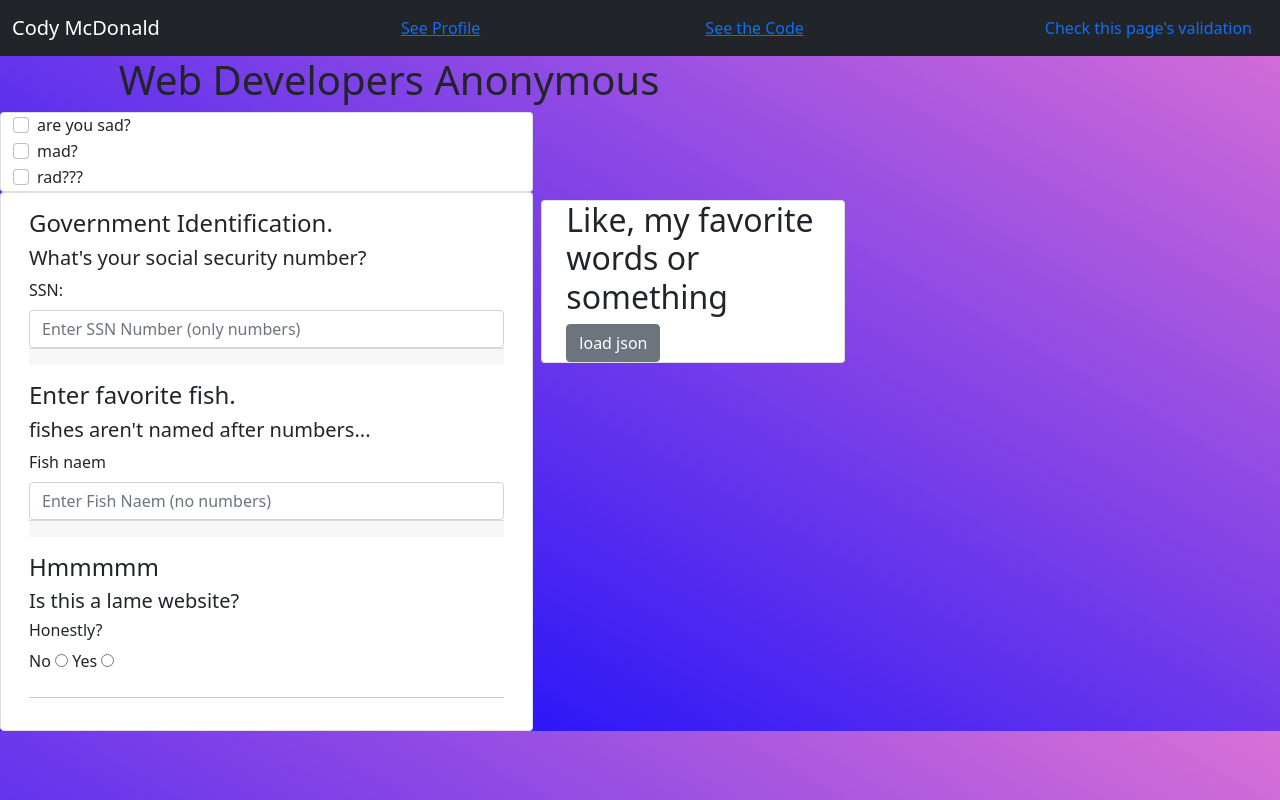
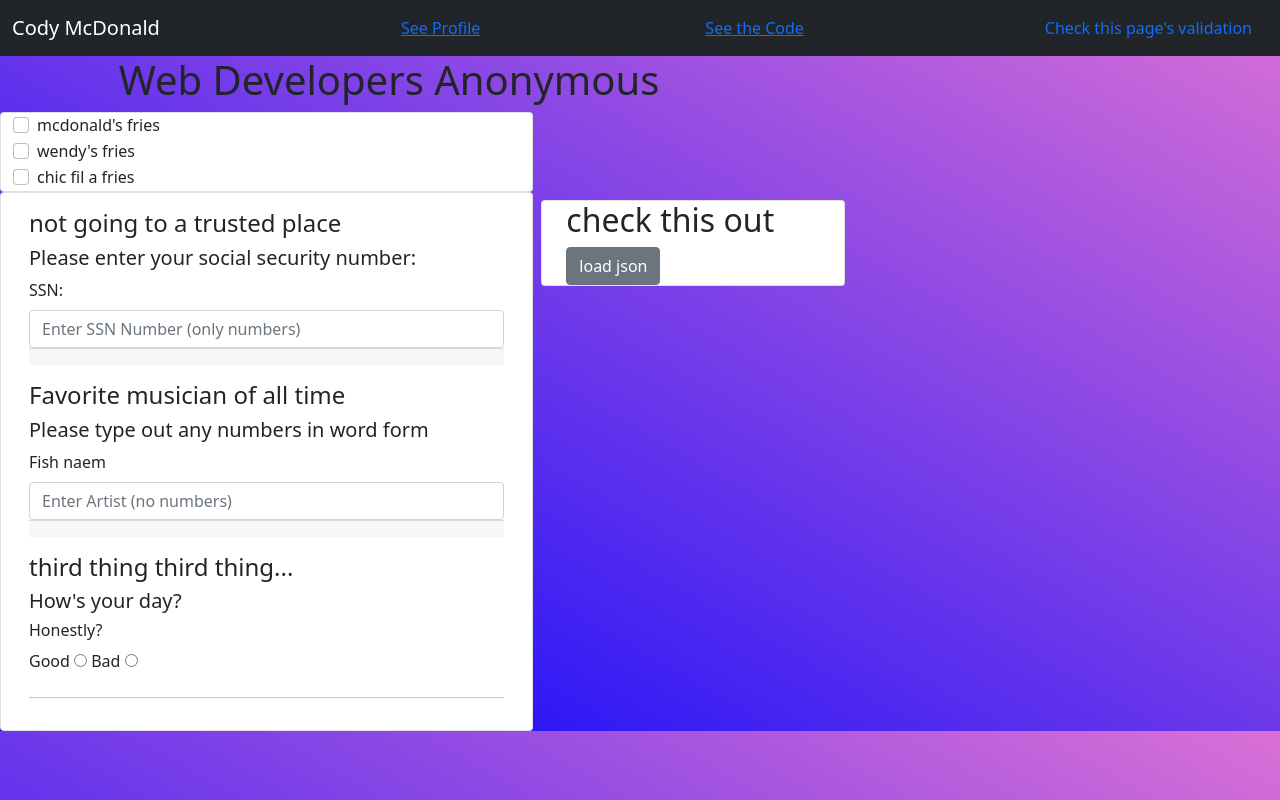
Before and after one commit to cmcdonald6/turbo-goggles, a plain HTML site: page index.html in a window 1280 px wide. Drawn offline with nearby package versions, Linux system fonts and the light colour scheme; a script that the page names is missing; a web font is replaced by a local one.

Commit message:
few fixes

```diff
--- a/index.html
+++ b/index.html
@@ -40,7 +40,7 @@
               value="html"
             >
             <!--3 interactable options-->
-            <label class="form-check-label" for="check1">are you sad?</label>
+            <label class="form-check-label" for="check1">mcdonald's fries</label>
           </div>
           <div class="form-check">
             <input
@@ -50,11 +50,11 @@
               name="option2"
               value="javascript"
             >
-            <label class="form-check-label" for="check2">mad?</label>
+            <label class="form-check-label" for="check2">wendy's fries</label>
           </div>
           <div class="form-check">
             <input type="checkbox" class="form-check-input" value="python" >
-            <label class="form-check-label">rad???</label>
+            <label class="form-check-label">chic fil a fries</label>
           </div>
         </div>
       </div>
@@ -64,8 +64,8 @@
         <div class="col-md-5 card">
           <div class="card-body">
             <!--ask user for string of numbers only-->
-            <h4 class="card-title">Government Identification.</h4>
-            <h5>What's your social security number?</h5>
+            <h4 class="card-title">not going to a trusted place</h4>
+            <h5>Please enter your social security number:</h5>
             <!--check for only numbers-->
             <label for="noAlpha" class="form-label">SSN: </label>
             <input
@@ -77,35 +77,35 @@
             >
             <!--2nd data-->
             <p class="card-footer"></p>
-            <!--ask for favorite fish-->
-            <h4 class="card-title">Enter favorite fish.</h4>
-            <h5>fishes aren't named after numbers...</h5>
-            <!--run funtions to check for only letters-->
+            <!--ask for favorite musician-->
+            <h4 class="card-title">Favorite musician of all time</h4>
+            <h5>Please type out any numbers in word form</h5>
+            <!--check for only letters-->
             <label for="noNumbers" class="form-label">Fish naem</label>
             <input
               id="noNumbers"
               class="form-control"
               type="text"
-              placeholder="Enter Fish Naem (no numbers)"
+              placeholder="Enter Artist (no numbers)"
               name="noNumbers"
             >
             <!-- 3rd info  -->
             <p class="card-footer"></p>
-            <h4 class="card-title">Hmmmmm</h4>
-            <h5>Is this a lame website?</h5>
+            <h4 class="card-title">third thing third thing...</h4>
+            <h5>How's your day?</h5>
             <!-- user option no or yes -->
             <h6>Honestly?</h6>
-            <label for="entertained" class="form-label">No</label>
+            <label for="entertained" class="form-label">Good</label>
             <input
-              id="yesEnertained"
-              value="Yes"
+              id="yesGood"
+              value="Good"
               name="entertained"
               type="radio"
             >
-            <label for="entertained" class="form-label">Yes</label>
+            <label for="entertained" class="form-label">Bad</label>
             <input
-              id="noEntertained"
-              value="No"
+              id="noBad"
+              value="Bad"
               name="entertained"
               type="radio"
             >
@@ -118,12 +118,12 @@
           </div>
 
       </div>
-      <!--magic button for reading in json-->
+      <!--json derulo-->
       <div class="col-md-3 mx-8 p-2">
         <div class="card">
             <div class="container">
                 <div id="div1">
-                    <h2>Like, my favorite words or something</h2>
+                    <h2>check this out</h2>
 
                     <button id="btnLoadData" class="btn btn-secondary">load json</button>
                 </div>
@@ -135,7 +135,7 @@
     <script src="https://cdnjs.cloudflare.com/ajax/libs/jquery/3.6.0/jquery.min.js"></script>
     <script src="https://cdnjs.cloudflare.com/ajax/libs/jqueryui/1.12.1/jquery-ui.min.js"></script>
     <!-- very very important pathways info-->
-    <script src="scripts/india.js"></script>
+    <script src="scripts/script.js"></script>
     <script src="scripts/fetchWords.js"></script>
     </div>
   </body>
```
